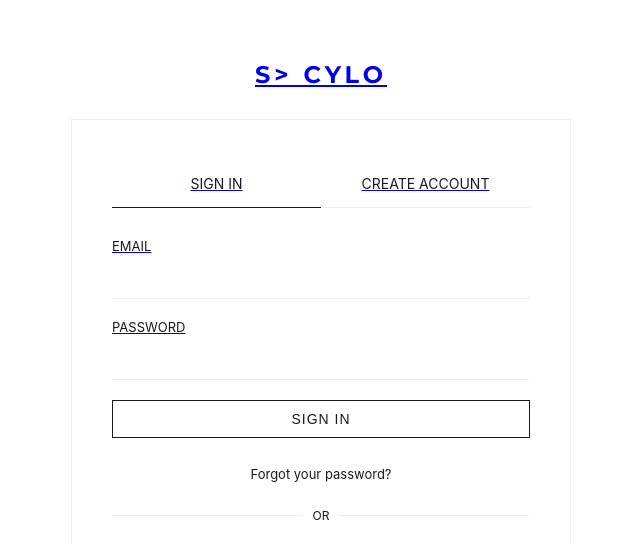
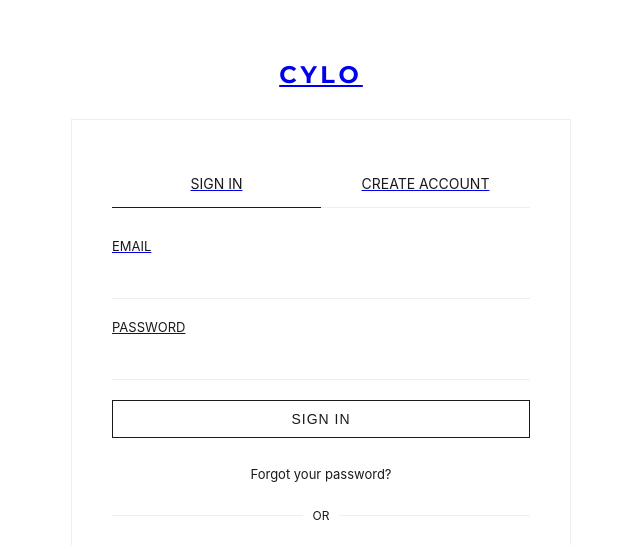
Before and after one commit to sosank-1/pagal, a plain HTML site: page signin.html in a window 1280 px wide. Shown: the top 545 px of the page, without its empty margins (319-959 px from the left). Drawn offline with Linux system fonts and the light colour scheme.

Commit message:
signin.html

```diff
--- a/signin.html
+++ b/signin.html
@@ -48,7 +48,7 @@
 <body>
     <div class="container">
         <div class="logo">
-            <h1><a href="index.html" class="border border-white text-white px-8 py-3 hover:bg-white hover:text-black transition duration-300 uppercase text-sm font-medium">s> CYLO</h1>
+            <h1><a href="index.html" class="border border-white text-white px-8 py-3 hover:bg-white hover:text-black transition duration-300 uppercase text-sm font-medium">CYLO</h1>
         </div>
         <div class="login-card">
             <div class="tabs">
```
